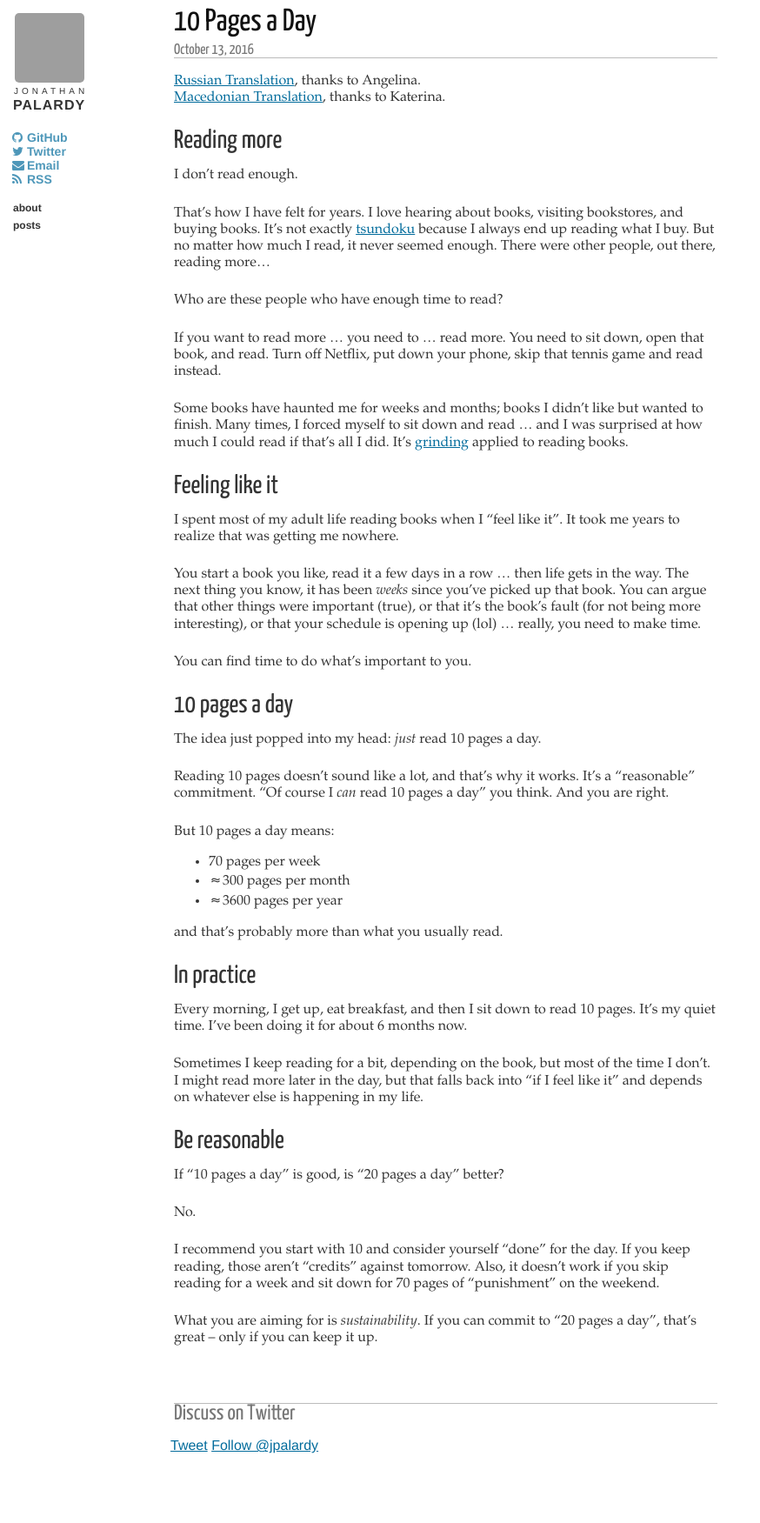
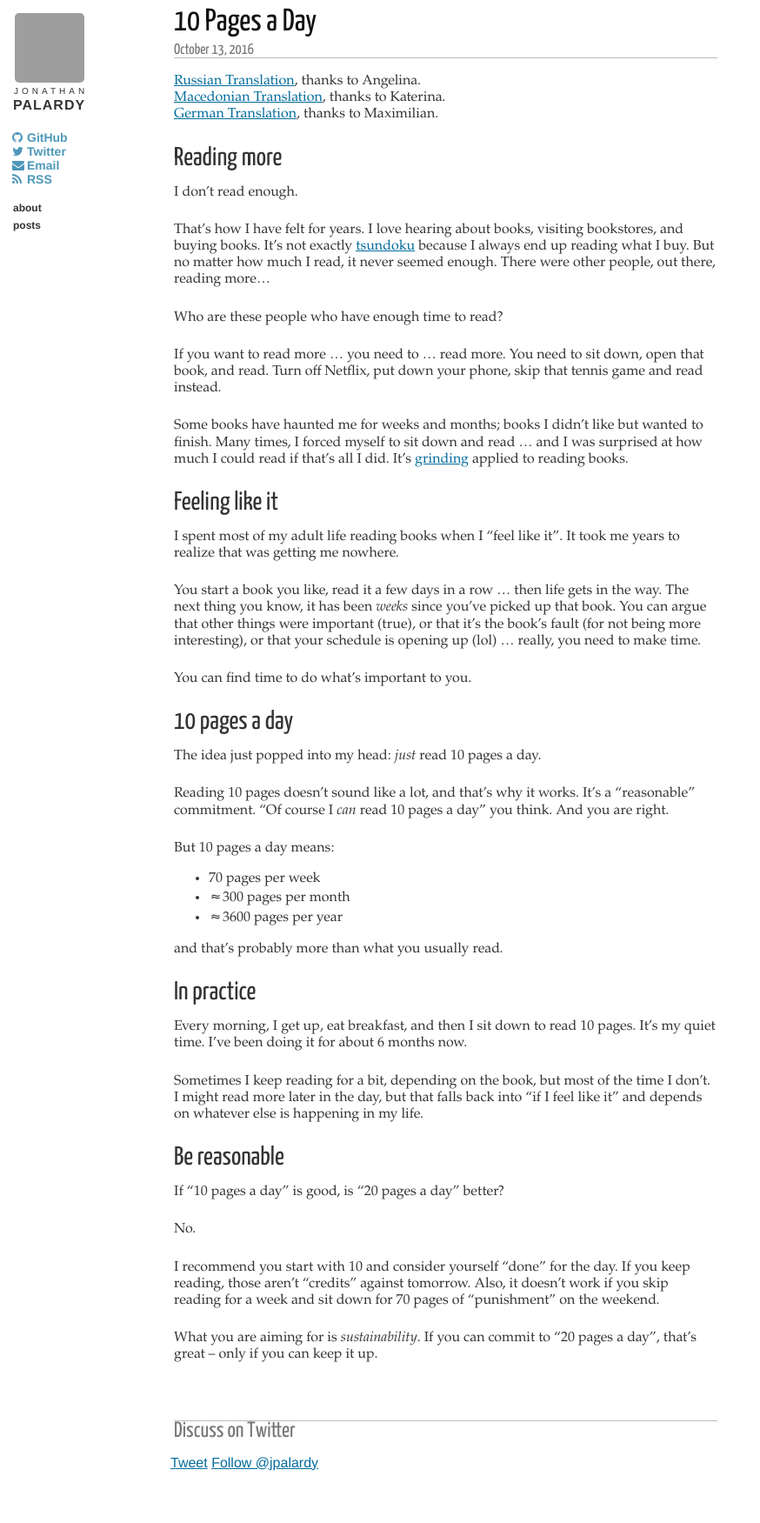
Before and after one commit to jpalardy/jpalardy.github.io, a Jekyll site: the page built from _posts/2016-10-13-10-pages-a-day.markdown, in a window 1280 px wide. Shown: the whole page at 87% size, without its empty margins (0-874 px from the left). Built offline with Jekyll 4.4.1, drawn with Linux system fonts in a browser that asks for light colours; comment, search, counter and statistics services are not loaded; grey boxes are pictures that could not be loaded.

Commit message:
Add German translation link to "10 pages a day"

```diff
--- a/_posts/2016-10-13-10-pages-a-day.markdown
+++ b/_posts/2016-10-13-10-pages-a-day.markdown
@@ -6,6 +6,7 @@ category: posts
 
 [Russian Translation](http://oreol.info/10-pages-a-day.html), thanks to Angelina.
 [Macedonian Translation](http://sciencevobe.com/2019/10/25/10-pages-a-day/), thanks to Katerina.
+[German Translation](https://www.besserehaltung.de/10-seiten-pro-tag.html), thanks to Maximilian.
 
 ## Reading more
 
```
